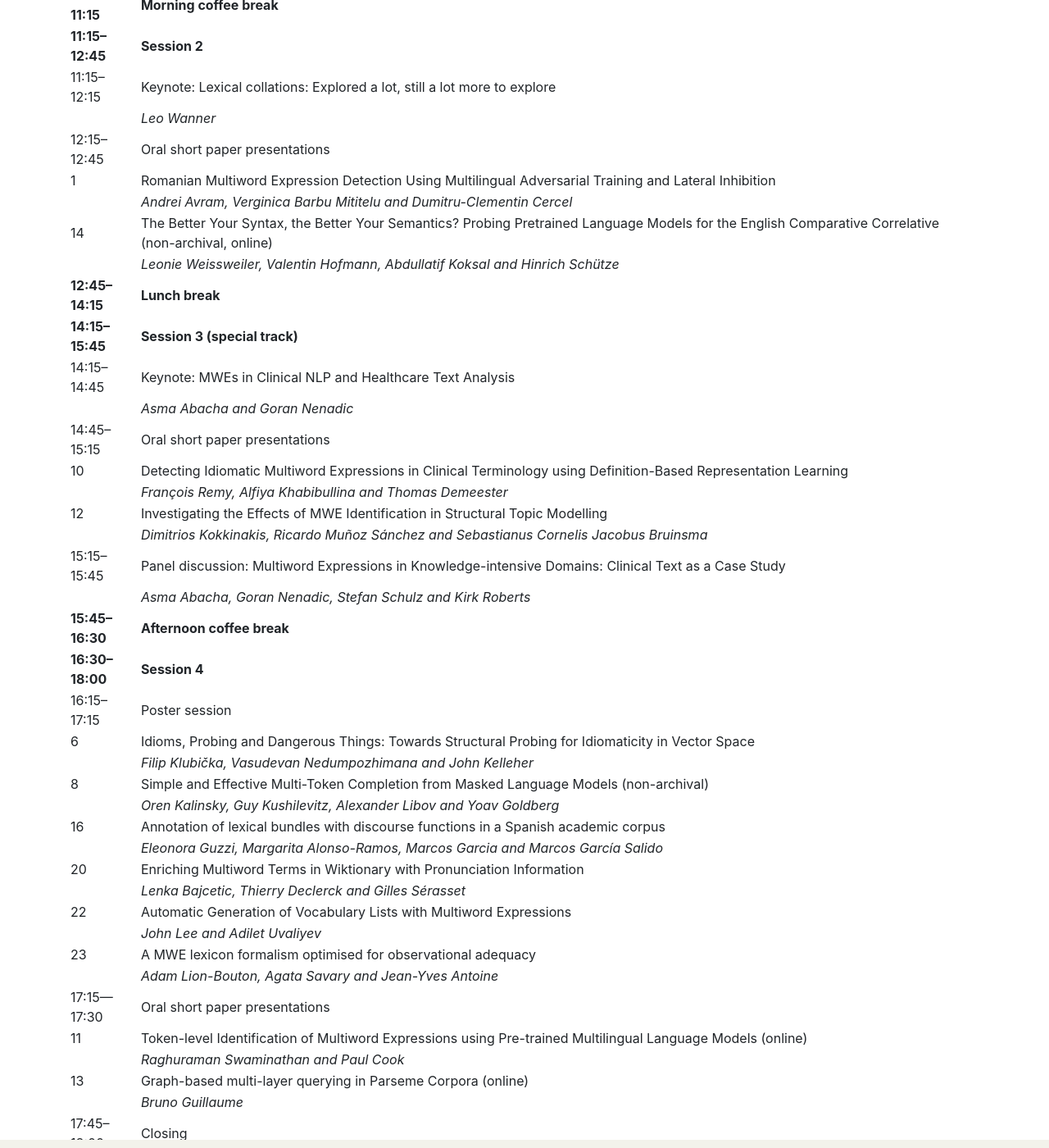
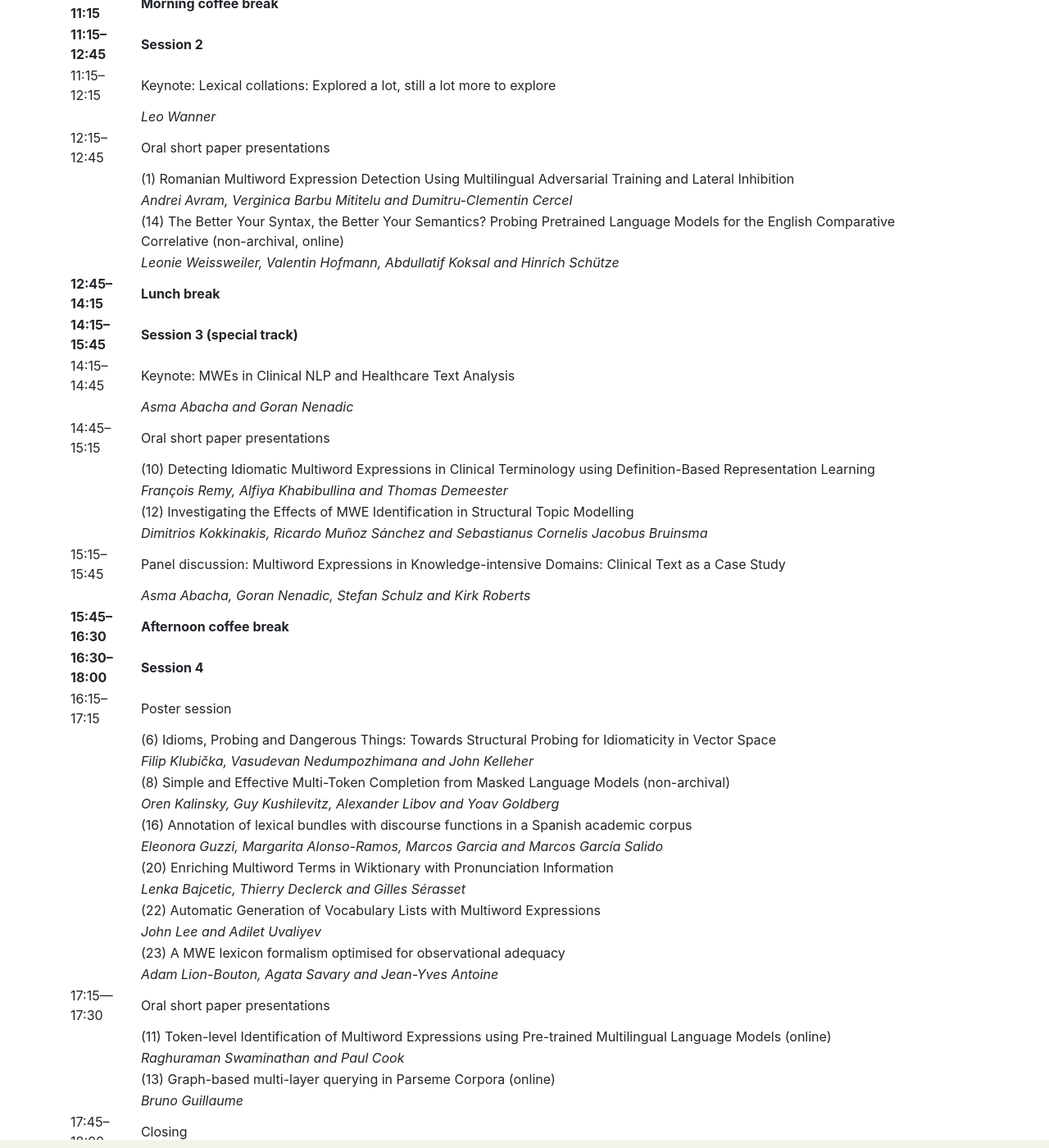
Before and after one commit to multiword/multiword.github.io, a Jekyll site: the page built from mwe2023/index.md, in a window 1280 px wide and 1400 px high, scrolled down 1726 px. Shown: the whole window at 82% size. Built offline with Jekyll 4.4.1, drawn with Linux system fonts in a browser that asks for light colours; comment, search, counter and statistics services are not loaded; some of the changed lines change nothing that is shown; some of the changed text lies outside the part shown.

Commit message:
Moved paper numbers out of first column

```diff
--- a/mwe2023/index.md
+++ b/mwe2023/index.md
@@ -75,59 +75,59 @@
 
 ### <a name="program"> Program </a>
 
-### Tentative Schedule
+Subject to change!
 
 | **08:30–09:00** | **Registration**               |
 | **09:00–10:30** | **Session 1**                  |
 |   09:00–09:10   | Opening                        |
 |   09:10–10:30   | Oral short paper presentations |
-|  7 | Are Frequent Phrases Directly Retrieved like Idioms? An Investigation with Self-Paced Reading and Language Models |
+|    | (7) Are Frequent Phrases Directly Retrieved like Idioms? An Investigation with Self-Paced Reading and Language Models |
 |    | *Giulia Rambelli, Emmanuele Chersoni, Marco S. G. Senaldi, Philippe Blache and Alessandro Lenci*                  |
-| 17 | A Survey of MWE Identification Experiments: The Devil is in the Details (online) |
+|    | (17) A Survey of MWE Identification Experiments: The Devil is in the Details (online) |
 |    | *Carlos Ramisch, Abigail Walsh, Thomas Blanchard and Shiva Taslimipoor*          |
-| 18 | PARSEME corpus release 1.3 (online)                                                                                                                                                                                                                                                                                                                                                                                                                                                    |
+|    | (18) PARSEME corpus release 1.3 (online)                                                                                                                                                                                                                                                                                                                                                                                                                                                    |
 |    | *Agata Savary, Cherifa Ben Khelil, Carlos Ramisch, Voula Giouli, Verginica Barbu Mititelu, najet hadj mohamed, Cvetana Krstev, Chaya Liebeskind, Hongzhi Xu, Sara Stymne, Tunga Güngör, Thomas Pickard, Bruno Guillaume, Eduard Bejček, Archna Bhatia, Marie Candito, Polona Gantar, Uxoa Iñurrieta, Albert Gatt, Jolanta Kovalevskaite, Timm Lichte, Nikola Ljubešić, Johanna Monti, Carla Parra Escartín, Mehrnoush Shamsfard, Ivelina Stoyanova, Veronika Vincze and Abigail Walsh* |
-| 19 | Predicting Compositionality of Verbal Multiword Expressions in Persian (online) |
+|    | (19) Predicting Compositionality of Verbal Multiword Expressions in Persian (online) |
 |    | *Mahtab sarlak, Yalda Yarandi and Mehrnoush Shamsfard*                          |
 | **10:30–11:15** | **Morning coffee break**       |
 | **11:15–12:45** | **Session 2**                  |
 |   11:15–12:15   | Keynote: Lexical collations: Explored a lot, still a lot more to explore |
 |                 | *Leo Wanner*                                                             |
 |   12:15–12:45   | Oral short paper presentations |
-|  1 | Romanian Multiword Expression Detection Using Multilingual Adversarial Training and Lateral Inhibition |
+|    | (1) Romanian Multiword Expression Detection Using Multilingual Adversarial Training and Lateral Inhibition |
 |    | *Andrei Avram, Verginica Barbu Mititelu and Dumitru-Clementin Cercel*                                  |
-| 14 | The Better Your Syntax, the Better Your Semantics? Probing Pretrained Language Models for the English Comparative Correlative (non-archival, online) |
+|    | (14) The Better Your Syntax, the Better Your Semantics? Probing Pretrained Language Models for the English Comparative Correlative (non-archival, online) |
 |    | *Leonie Weissweiler, Valentin Hofmann, Abdullatif Koksal and Hinrich Schütze*                                                                        |
 | **12:45–14:15** | **Lunch break**                |
 | **14:15–15:45** | **Session 3 (special track)**  |
 |   14:15–14:45   | Keynote: MWEs in Clinical NLP and Healthcare Text Analysis |
 |                 | *Asma Abacha and Goran Nenadic*                            |
 |   14:45–15:15   | Oral short paper presentations |
-| 10 | Detecting Idiomatic Multiword Expressions in Clinical Terminology using Definition-Based Representation Learning |
+|    | (10) Detecting Idiomatic Multiword Expressions in Clinical Terminology using Definition-Based Representation Learning |
 |    | *François Remy, Alfiya Khabibullina and Thomas Demeester*                                                        |
-| 12 | Investigating the Effects of MWE Identification in Structural Topic Modelling           |
+|    | (12) Investigating the Effects of MWE Identification in Structural Topic Modelling           |
 |    | *Dimitrios Kokkinakis, Ricardo Muñoz Sánchez and Sebastianus Cornelis Jacobus Bruinsma* |
 |   15:15–15:45   | Panel discussion: Multiword Expressions in Knowledge-intensive Domains: Clinical Text as a Case Study |
 |                 | *Asma Abacha, Goran Nenadic, Stefan Schulz and Kirk Roberts*                                          |
 | **15:45–16:30** | **Afternoon coffee break**     |
 | **16:30–18:00** | **Session 4**                  |
 |   16:15–17:15   | Poster session                 |
-|  6 | Idioms, Probing and Dangerous Things: Towards Structural Probing for Idiomaticity in Vector Space |
+|    | (6) Idioms, Probing and Dangerous Things: Towards Structural Probing for Idiomaticity in Vector Space |
 |    | *Filip Klubička, Vasudevan Nedumpozhimana and John Kelleher*                                      |
-|  8 | Simple and Effective Multi-Token Completion from Masked Language Models (non-archival) |
+|    | (8) Simple and Effective Multi-Token Completion from Masked Language Models (non-archival) |
 |    | *Oren Kalinsky, Guy Kushilevitz, Alexander Libov and Yoav Goldberg*                    |
-| 16 | Annotation of lexical bundles with discourse functions in a Spanish academic corpus |
+|    | (16) Annotation of lexical bundles with discourse functions in a Spanish academic corpus |
 |    | *Eleonora Guzzi, Margarita Alonso-Ramos, Marcos Garcia and Marcos García Salido*    |
-| 20 | Enriching Multiword Terms in Wiktionary with Pronunciation Information |
+|    | (20) Enriching Multiword Terms in Wiktionary with Pronunciation Information |
 |    | *Lenka Bajcetic, Thierry Declerck and Gilles Sérasset*                 |
-| 22 | Automatic Generation of Vocabulary Lists with Multiword Expressions |
+|    | (22) Automatic Generation of Vocabulary Lists with Multiword Expressions |
 |    | *John Lee and Adilet Uvaliyev*                                      |
-| 23 | A MWE lexicon formalism optimised for observational adequacy |
+|    | (23) A MWE lexicon formalism optimised for observational adequacy |
 |    | *Adam Lion-Bouton, Agata Savary and Jean-Yves Antoine*       |
 |   17:15—17:30   | Oral short paper presentations |
-| 11 | Token-level Identification of Multiword Expressions using Pre-trained Multilingual Language Models (online) |
+|    | (11) Token-level Identification of Multiword Expressions using Pre-trained Multilingual Language Models (online) |
 |    | *Raghuraman Swaminathan and Paul Cook*                                                                      |
-| 13 | Graph-based multi-layer querying in Parseme Corpora (online) |
+|    | (13) Graph-based multi-layer querying in Parseme Corpora (online) |
 |    | *Bruno Guillaume*                                            |
 |   17:45–18:00   | Closing                        |
 
```
